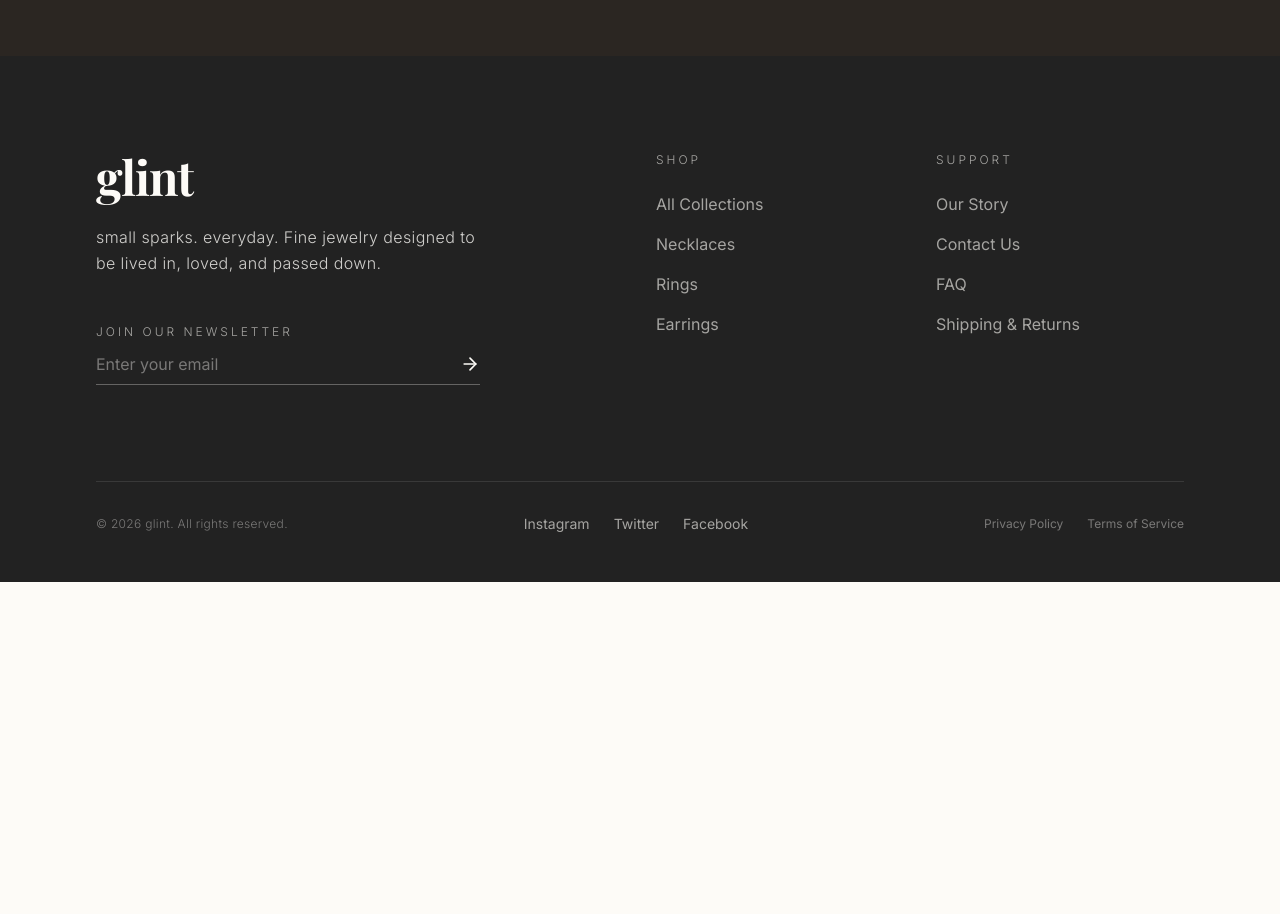
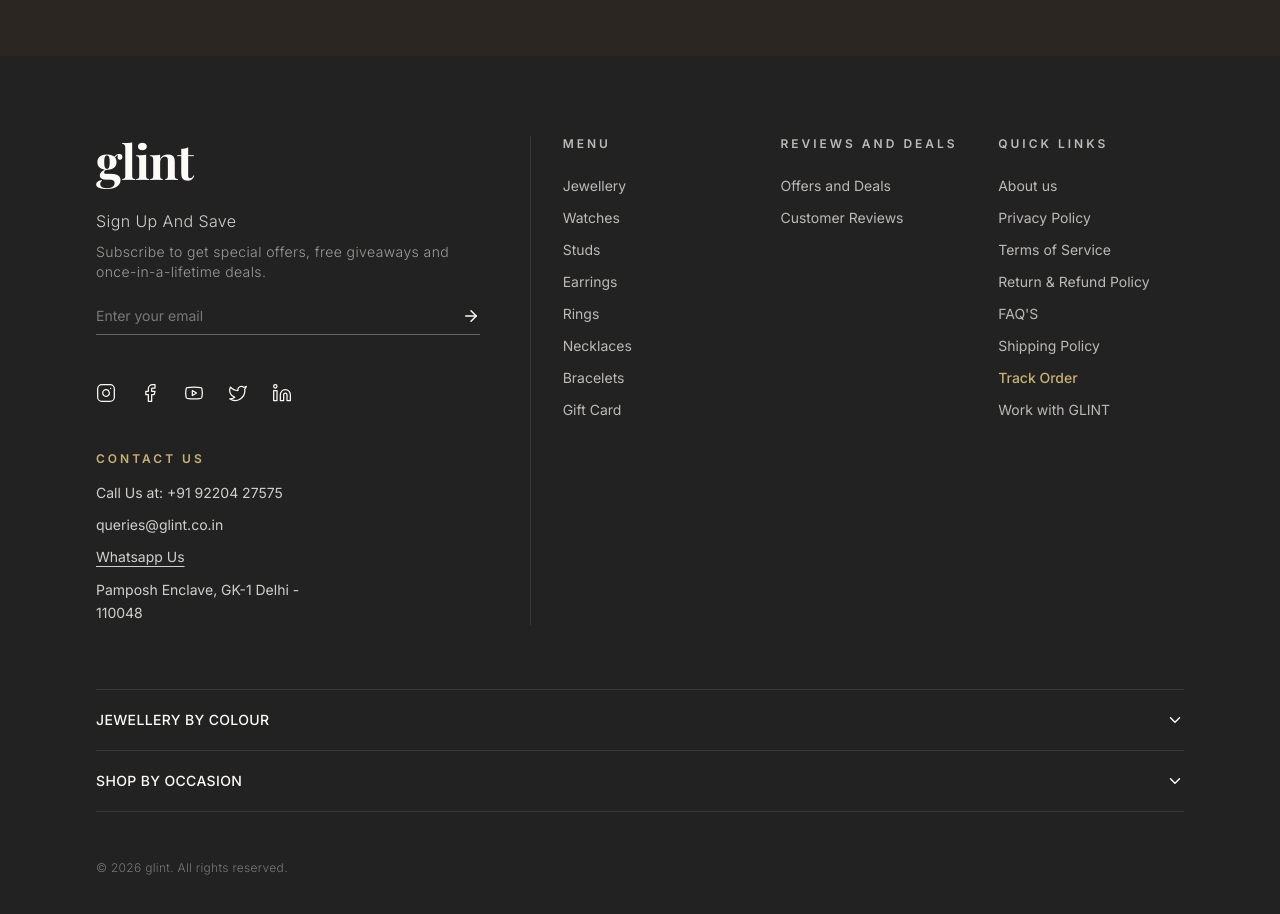
Before and after one commit to yashveerbissaengr-gif/Rangbarareilly, a Next.js app: page / in a window 1280 px wide. Shown: the part 6400-7314 px from the top of the page. Before the commit the page ends 6982 px from the top, so only its background shows below. Built offline with nearby package versions, Linux system fonts and the light colour scheme; a web font is replaced by a local one.

Commit message:
Implement high graphics zero-lag footer with requested sections

```diff
--- a/components/blocks/Footer.tsx
+++ b/components/blocks/Footer.tsx
@@ -2,7 +2,7 @@
 
 import React, { useState } from "react";
 import Link from "next/link";
-import { ArrowRight } from "lucide-react";
+import { ArrowRight, Instagram, Facebook, Youtube, Twitter, Linkedin, ChevronDown } from "lucide-react";
 import { Text } from "../ui/Typography";
 import { cn } from "@/lib/utils";
 
@@ -20,31 +20,30 @@
   const isLoud = theme === "loud";
   const bgClass = isLoud ? "bg-[#1A1715]" : "bg-glint-charcoal";
   const textClass = "text-glint-ivory";
-  const mutedTextClass = "text-glint-ivory/60";
+  const mutedTextClass = "text-glint-ivory/70";
   const hoverClass = isLoud ? "hover:text-[#C9A227]" : "hover:text-glint-gold";
-  const basePath = isLoud ? "/loud" : "/core";
+  const borderClass = "border-glint-ivory/10";
+  const basePath = "/shop";
 
   return (
-    <footer className={cn("w-full pt-24 pb-12 px-6 md:px-12 lg:px-24", bgClass, textClass)}>
-      <div className="max-w-[1600px] mx-auto grid grid-cols-1 md:grid-cols-2 lg:grid-cols-4 gap-16 lg:gap-8 mb-24">
+    <footer className={cn("w-full pt-20 pb-12 px-6 md:px-12 lg:px-24", bgClass, textClass)}>
+      <div className="max-w-[1600px] mx-auto">
 
-        {/* Brand & Newsletter */}
-        <div className="lg:col-span-2 flex flex-col justify-between">
+        <div className="grid grid-cols-1 lg:grid-cols-12 gap-12 lg:gap-8 mb-16">
+
+          {/* Left Column: Brand, Newsletter, Socials, Contact (Spans 5 cols) */}
+          <div className="lg:col-span-5 flex flex-col space-y-12 pr-0 lg:pr-12 lg:border-r border-glint-ivory/10">
             <div>
               <span className="font-serif font-bold text-4xl md:text-5xl block mb-6 tracking-tight">
                 glint
               </span>
-            <Text className="text-glint-ivory/80 max-w-sm mb-12">
-              {isLoud
-                ? "Statement pieces designed to turn heads and start conversations."
-                : "small sparks. everyday. Fine jewelry designed to be lived in, loved, and passed down."}
+              <Text className="text-glint-ivory/80 max-w-sm mb-6">
+                Sign Up And Save
+                <br/>
+                <span className="text-sm opacity-70 mt-2 block">Subscribe to get special offers, free giveaways and once-in-a-lifetime deals.</span>
               </Text>
-          </div>
 
               <form onSubmit={handleSubscribe} className="relative w-full max-w-sm">
-            <Text className={cn("text-xs uppercase tracking-widest mb-3", mutedTextClass)}>
-              Join Our Newsletter
-            </Text>
                 <div className="relative border-b border-glint-ivory/30 pb-2 flex items-center">
                   <input
                     type="email"
@@ -52,103 +51,135 @@
                     value={email}
                     onChange={(e) => setEmail(e.target.value)}
                     required
-                className="w-full bg-transparent border-none text-glint-ivory placeholder:text-glint-ivory/40 focus:ring-0 focus:outline-none p-0"
+                    className="w-full bg-transparent border-none text-glint-ivory placeholder:text-glint-ivory/40 focus:ring-0 focus:outline-none p-0 text-sm"
                   />
                   <button
                     type="submit"
-                className={cn("transition-colors", textClass, hoverClass)}
+                    className={cn("transition-colors ml-2", textClass, hoverClass)}
                     aria-label="Subscribe"
                   >
-                <ArrowRight size={20} />
+                    <ArrowRight size={18} />
                   </button>
                 </div>
               </form>
             </div>
 
-        {/* Shop Links */}
+            {/* Social Icons */}
+            <div className="flex items-center space-x-6">
+              <a href="#" className={cn("transition-colors", hoverClass)} aria-label="Instagram"><Instagram size={20} strokeWidth={1.5} /></a>
+              <a href="#" className={cn("transition-colors", hoverClass)} aria-label="Facebook"><Facebook size={20} strokeWidth={1.5} /></a>
+              <a href="#" className={cn("transition-colors", hoverClass)} aria-label="YouTube"><Youtube size={20} strokeWidth={1.5} /></a>
+              <a href="#" className={cn("transition-colors", hoverClass)} aria-label="Twitter"><Twitter size={20} strokeWidth={1.5} /></a>
+              <a href="#" className={cn("transition-colors", hoverClass)} aria-label="LinkedIn"><Linkedin size={20} strokeWidth={1.5} /></a>
+            </div>
+
+            {/* Contact Us */}
             <div>
-          <Text className={cn("text-xs uppercase tracking-widest mb-6", mutedTextClass)}>
-            Shop
+              <Text className="text-xs uppercase tracking-widest mb-4 font-semibold text-glint-gold">
+                CONTACT US
               </Text>
-          <ul className="space-y-4">
-            <li>
-              <Link href={`${basePath}/shop/all`} className={cn("transition-colors", mutedTextClass, hoverClass)}>
-                All Collections
-              </Link>
-            </li>
-            <li>
-              <Link href={`${basePath}/shop/necklaces`} className={cn("transition-colors", mutedTextClass, hoverClass)}>
-                Necklaces
-              </Link>
-            </li>
-            <li>
-              <Link href={`${basePath}/shop/rings`} className={cn("transition-colors", mutedTextClass, hoverClass)}>
-                Rings
-              </Link>
-            </li>
-            <li>
-              <Link href={`${basePath}/shop/earrings`} className={cn("transition-colors", mutedTextClass, hoverClass)}>
-                Earrings
-              </Link>
-            </li>
+              <div className="space-y-3 text-sm opacity-80">
+                <p>Call Us at: +91 92204 27575</p>
+                <p>queries@glint.co.in</p>
+                <p><a href="#" className="underline underline-offset-4 hover:text-glint-gold transition-colors">Whatsapp Us</a></p>
+                <p className="max-w-[250px] leading-relaxed">Pamposh Enclave, GK-1 Delhi - 110048</p>
+              </div>
+            </div>
+          </div>
+
+          {/* Right Columns (Spans 7 cols total) */}
+          <div className="lg:col-span-7 grid grid-cols-2 md:grid-cols-3 gap-8">
+
+            {/* Menu */}
+            <div>
+              <Text className={cn("text-xs uppercase tracking-widest mb-6 font-semibold", mutedTextClass)}>
+                MENU
+              </Text>
+              <ul className="space-y-3 text-sm">
+                <li><Link href={`${basePath}/all`} className={cn("transition-colors", mutedTextClass, hoverClass)}>Jewellery</Link></li>
+                <li><Link href={`${basePath}/watches`} className={cn("transition-colors", mutedTextClass, hoverClass)}>Watches</Link></li>
+                <li><Link href={`${basePath}/studs`} className={cn("transition-colors", mutedTextClass, hoverClass)}>Studs</Link></li>
+                <li><Link href={`${basePath}/earrings`} className={cn("transition-colors", mutedTextClass, hoverClass)}>Earrings</Link></li>
+                <li><Link href={`${basePath}/rings`} className={cn("transition-colors", mutedTextClass, hoverClass)}>Rings</Link></li>
+                <li><Link href={`${basePath}/necklaces`} className={cn("transition-colors", mutedTextClass, hoverClass)}>Necklaces</Link></li>
+                <li><Link href={`${basePath}/bracelets`} className={cn("transition-colors", mutedTextClass, hoverClass)}>Bracelets</Link></li>
+                <li><Link href="#" className={cn("transition-colors", mutedTextClass, hoverClass)}>Gift Card</Link></li>
               </ul>
             </div>
 
-        {/* Support Links */}
+            {/* Reviews and Deals */}
             <div>
-          <Text className={cn("text-xs uppercase tracking-widest mb-6", mutedTextClass)}>
-            Support
+              <Text className={cn("text-xs uppercase tracking-widest mb-6 font-semibold", mutedTextClass)}>
+                REVIEWS AND DEALS
               </Text>
-          <ul className="space-y-4">
-            <li>
-              <Link href={`${basePath}/about`} className={cn("transition-colors", mutedTextClass, hoverClass)}>
-                Our Story
-              </Link>
-            </li>
-            <li>
-              <Link href={`${basePath}/contact`} className={cn("transition-colors", mutedTextClass, hoverClass)}>
-                Contact Us
-              </Link>
-            </li>
-            <li>
-              <Link href={`${basePath}/faq`} className={cn("transition-colors", mutedTextClass, hoverClass)}>
-                FAQ
-              </Link>
-            </li>
-            <li>
-              <Link href={`${basePath}/shipping-returns`} className={cn("transition-colors", mutedTextClass, hoverClass)}>
-                Shipping & Returns
-              </Link>
-            </li>
+              <ul className="space-y-3 text-sm">
+                <li><Link href="#" className={cn("transition-colors", mutedTextClass, hoverClass)}>Offers and Deals</Link></li>
+                <li><Link href="#" className={cn("transition-colors", mutedTextClass, hoverClass)}>Customer Reviews</Link></li>
               </ul>
+            </div>
+
+            {/* Quick Links */}
+            <div>
+              <Text className={cn("text-xs uppercase tracking-widest mb-6 font-semibold", mutedTextClass)}>
+                QUICK LINKS
+              </Text>
+              <ul className="space-y-3 text-sm">
+                <li><Link href="/about" className={cn("transition-colors", mutedTextClass, hoverClass)}>About us</Link></li>
+                <li><Link href="/privacy" className={cn("transition-colors", mutedTextClass, hoverClass)}>Privacy Policy</Link></li>
+                <li><Link href="/terms" className={cn("transition-colors", mutedTextClass, hoverClass)}>Terms of Service</Link></li>
+                <li><Link href="/returns" className={cn("transition-colors", mutedTextClass, hoverClass)}>Return & Refund Policy</Link></li>
+                <li><Link href="/faq" className={cn("transition-colors", mutedTextClass, hoverClass)}>FAQ'S</Link></li>
+                <li><Link href="/shipping" className={cn("transition-colors", mutedTextClass, hoverClass)}>Shipping Policy</Link></li>
+                <li><Link href="/track-order" className={cn("transition-colors font-medium text-glint-gold", hoverClass)}>Track Order</Link></li>
+                <li><Link href="/careers" className={cn("transition-colors", mutedTextClass, hoverClass)}>Work with GLINT</Link></li>
+              </ul>
+            </div>
+
           </div>
         </div>
 
+        {/* Accordions for Performance (Zero JS approach via HTML5 details) */}
+        <div className="border-t border-glint-ivory/10">
+          <details className="group border-b border-glint-ivory/10">
+            <summary className="flex justify-between items-center font-medium cursor-pointer list-none py-5 text-sm tracking-wide uppercase transition-colors hover:text-glint-gold">
+              <span>Jewellery By Colour</span>
+              <span className="transition group-open:rotate-180">
+                <ChevronDown size={18} />
+              </span>
+            </summary>
+            <div className="text-sm opacity-70 pb-5 pt-2 animate-in slide-in-from-top-2 duration-300">
+              <ul className="flex flex-wrap gap-4">
+                <li><Link href="#" className={hoverClass}>Gold</Link></li>
+                <li><Link href="#" className={hoverClass}>Silver</Link></li>
+                <li><Link href="#" className={hoverClass}>Rose Gold</Link></li>
+                <li><Link href="#" className={hoverClass}>Black</Link></li>
+              </ul>
+            </div>
+          </details>
+
+          <details className="group border-b border-glint-ivory/10">
+            <summary className="flex justify-between items-center font-medium cursor-pointer list-none py-5 text-sm tracking-wide uppercase transition-colors hover:text-glint-gold">
+              <span>Shop By Occasion</span>
+              <span className="transition group-open:rotate-180">
+                <ChevronDown size={18} />
+              </span>
+            </summary>
+            <div className="text-sm opacity-70 pb-5 pt-2 animate-in slide-in-from-top-2 duration-300">
+              <ul className="flex flex-wrap gap-4">
+                <li><Link href="#" className={hoverClass}>Everyday Wear</Link></li>
+                <li><Link href="#" className={hoverClass}>Office Wear</Link></li>
+                <li><Link href="#" className={hoverClass}>Party Wear</Link></li>
+                <li><Link href="#" className={hoverClass}>Weddings</Link></li>
+              </ul>
+            </div>
+          </details>
+        </div>
+
         {/* Bottom Bar */}
-      <div className="max-w-[1600px] mx-auto border-t border-glint-ivory/10 pt-8 flex flex-col md:flex-row items-center justify-between gap-6">
+        <div className="pt-8 mt-4 flex flex-col md:flex-row items-center justify-between gap-4">
           <Text className="text-xs text-glint-ivory/40">
             © {new Date().getFullYear()} glint. All rights reserved.
           </Text>
-
-        <div className={cn("flex items-center space-x-6", mutedTextClass)}>
-          <Link href="#" className={cn("text-sm transition-colors", hoverClass)} aria-label="Instagram">
-            Instagram
-          </Link>
-          <Link href="#" className={cn("text-sm transition-colors", hoverClass)} aria-label="Twitter">
-            Twitter
-          </Link>
-          <Link href="#" className={cn("text-sm transition-colors", hoverClass)} aria-label="Facebook">
-            Facebook
-          </Link>
-        </div>
-
-        <div className="flex space-x-6">
-          <Link href={`${basePath}/privacy`} className={cn("text-xs transition-colors text-glint-ivory/40", hoverClass)}>
-            Privacy Policy
-          </Link>
-          <Link href={`${basePath}/terms`} className={cn("text-xs transition-colors text-glint-ivory/40", hoverClass)}>
-            Terms of Service
-          </Link>
         </div>
       </div>
     </footer>
```
Lines whose indentation alone changed are shown as unchanged.
